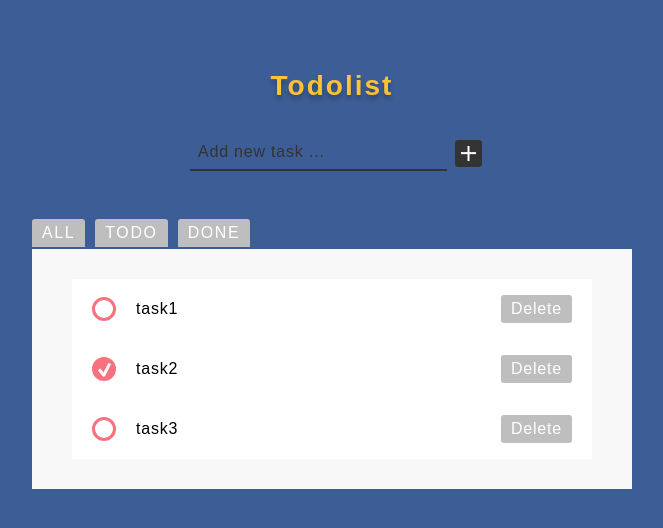
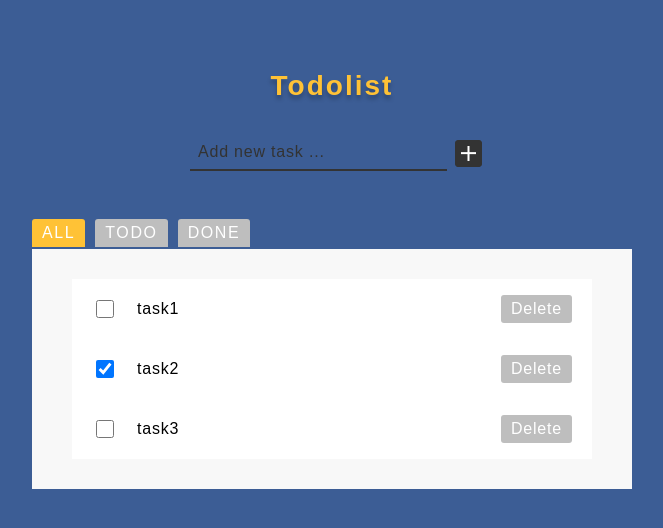
Before and after one commit to peiyunlee/ithome-21ironman-todolist, a React (Create React App) app: page / in a window 1280 px wide. Shown: the top 528 px of the page, without its empty margins (308-971 px from the left). Built offline with nearby package versions, Linux system fonts and the light colour scheme.

Commit message:
filter checked & task checked

```diff
--- a/src/components/Filter.js
+++ b/src/components/Filter.js
@@ -7,7 +7,7 @@ const ButtonContainer = styled.div`
 `;
 
 const Button = styled.div`
-  background-color: #bebebe;
+  background-color: ${(props) => (props.active ? "#ffc236" : "#bebebe")};
   border: none;
   border-bottom: 2px solid #3c5d95;
   border-radius: 3px 3px 0 0;
@@ -17,24 +17,29 @@ const Button = styled.div`
   letter-spacing: 0.1em;
   text-align: center;
   cursor: pointer;
-
-  &:hover {
-    background-color: #ffc236;
-  }
 `;
 
-function Filter() {
+function Filter(props) {
   const dispatch = useDispatch();
 
   return (
     <ButtonContainer>
-      <Button onClick={() => dispatch(actions.setFilter("SHOW_ALL"))}>
+      <Button
+        active={props.selected === "SHOW_ALL"}
+        onClick={() => dispatch(actions.setFilter("SHOW_ALL"))}
+      >
         ALL
       </Button>
-      <Button onClick={() => dispatch(actions.setFilter("SHOW_TODO"))}>
+      <Button
+        active={props.selected === "SHOW_TODO"}
+        onClick={() => dispatch(actions.setFilter("SHOW_TODO"))}
+      >
         TODO
       </Button>
-      <Button onClick={() => dispatch(actions.setFilter("SHOW_DONE"))}>
+      <Button
+        active={props.selected === "SHOW_DONE"}
+        onClick={() => dispatch(actions.setFilter("SHOW_DONE"))}
+      >
         DONE
       </Button>
     </ButtonContainer>
--- a/src/components/TaskItem.js
+++ b/src/components/TaskItem.js
@@ -1,7 +1,6 @@
 import styled from "styled-components";
 import { useDispatch } from "react-redux";
 import * as actions from "../actions/todos";
-import checkIcon from "../assets/icon/check.png";
 
 const Container = styled.div`
   background-color: white;
@@ -14,17 +13,10 @@ const Container = styled.div`
   padding: 0 20px;
 `;
 
-const CircleButton = styled.div`
-  background-color: white;
-  border: 3px solid #f5727e;
-  border-radius: 50%;
+const CheckBox = styled.input.attrs({ type: 'checkbox' })`
   width: 18px;
   height: 18px;
   cursor: pointer;
-  background-color: ${(props) => (props.check ? "#f5727e" : "white")};
-  display: ${(props) => (props.check ? "flex" : "auto")};
-  align-items: center;
-  justify-content: center;
 `;
 
 const TaskName = styled.div`
@@ -43,7 +35,7 @@ const Button = styled.div`
   cursor: pointer;
 
   &:hover {
-    background-color: #ffc236;
+    background-color: #F5727E;
   }
 `;
 
@@ -52,18 +44,11 @@ function TaskItem(props) {
 
   return (
     <Container>
-      {props.task.isCompleted ? (
-        <CircleButton
-          check
-          onClick={() => dispatch(actions.toggleTask(props.task.idx))}
-        >
-          <img src={checkIcon} alt="" />
-        </CircleButton>
-      ) : (
-        <CircleButton
-          onClick={() => dispatch(actions.toggleTask(props.task.idx))}
-        ></CircleButton>
-      )}
+      <CheckBox
+        type="checkbox"
+        checked={props.task.isCompleted}
+        onClick={() => dispatch(actions.toggleTask(props.task.idx))}
+      />
       <TaskName>{props.task.taskName}</TaskName>
       <Button onClick={() => dispatch(actions.deleteTask(props.task.idx))}>
         Delete
--- a/src/components/TaskList.js
+++ b/src/components/TaskList.js
@@ -42,7 +42,7 @@ function TaskList() {
 
   return (
     <Wrapper>
-      <Filter />
+      <Filter selected = {filter}/>
       <TaskItemContainer>{renderItems()}</TaskItemContainer>
     </Wrapper>
   );
```
Also changed, not shown: src/assets/icon/check.png (deleted).
